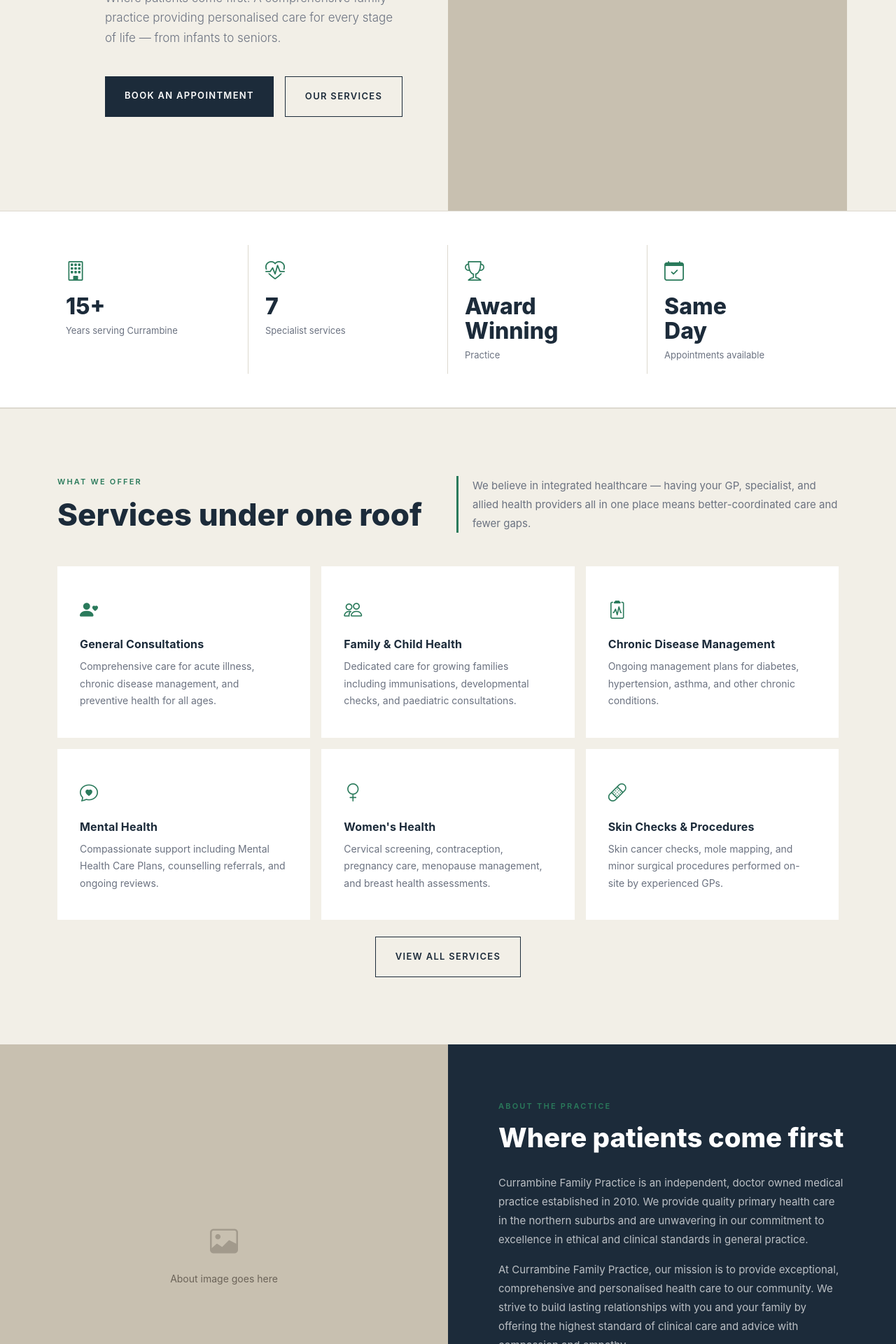
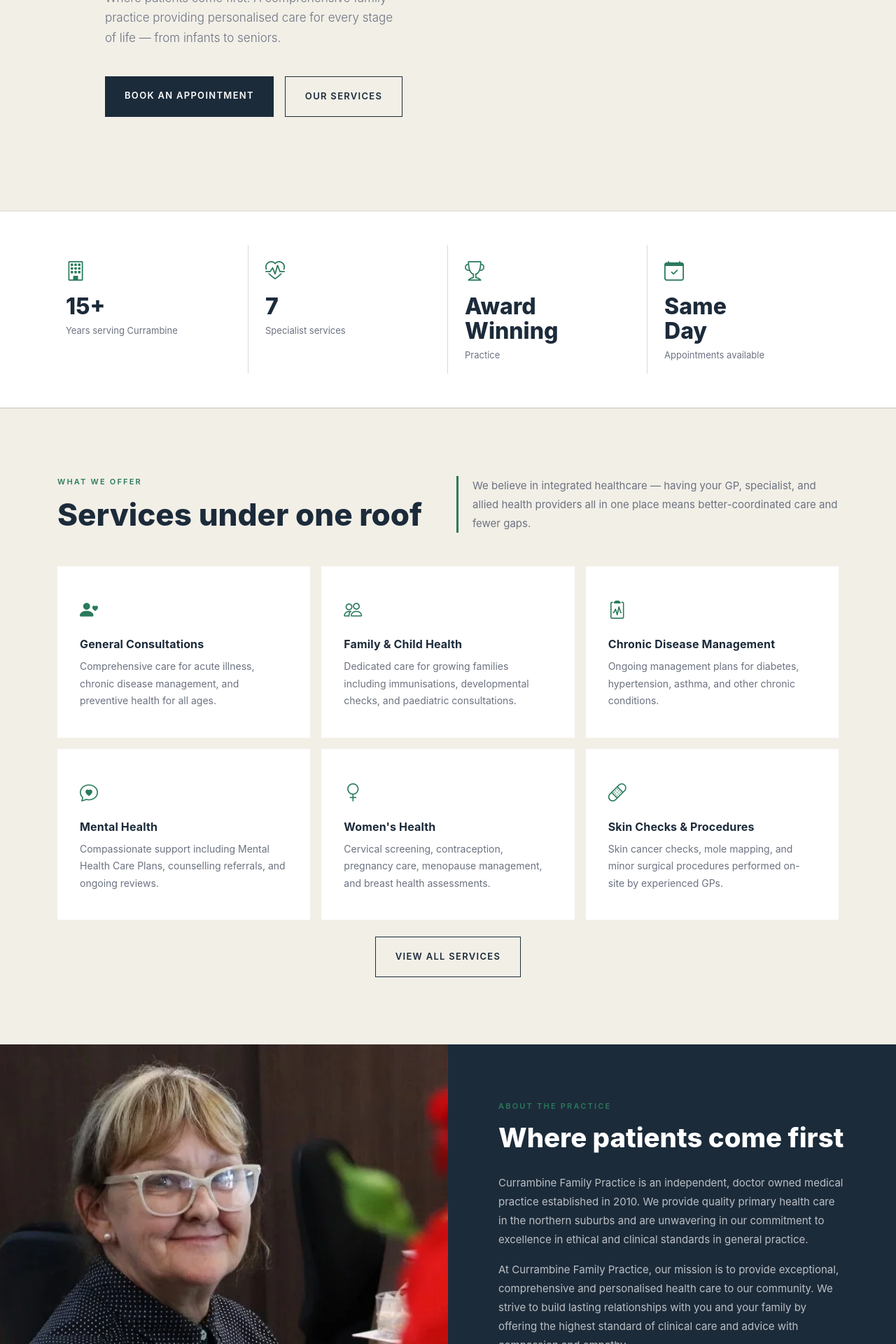
Before and after one commit to Luc45K0h75/Currambine-FP-Website, a Flask app: page / in a window 1280 px wide. Shown: the part 499-2419 px from the top of the page at 70% size. Run offline with Flask 3, Linux system fonts and the light colour scheme; some web fonts are replaced.

Commit message:
Added images to the website

```diff
--- a/app/templates/fellows.html
+++ b/app/templates/fellows.html
@@ -55,10 +55,7 @@
             </div>
 
             <div class="col-lg-6">
-                <div class="work-image-placeholder">
-                    <i class="bi bi-image"></i>
-                    <span>Practice image goes here</span>
-                </div>
+                <img src="{{ url_for('static', filename='images/fellows.webp') }}" alt="Fellowed GPs at Currambine Family Practice" class="work-page-img">
             </div>
 
         </div>
--- a/app/templates/index.html
+++ b/app/templates/index.html
@@ -23,12 +23,9 @@
 
                     <!-- Right: Image -->
                     <div class="col-lg-6 hero-image-col">
-                        <div class="hero-image-placeholder">
-                            <i class="bi bi-image"></i>
-                            <span>Hero image goes here</span>
-                        </div>
+
                         <!-- Once you have an image, replace the div above with: -->
-                        <!-- <img src="{{ url_for('static', filename='images/hero.jpg') }}" alt="Currambine Family Practice" class="hero-image"> -->
+                        <img src="{{ url_for('static', filename='images/hero.jpg') }}" alt="Currambine Family Practice" class="hero-image">
                     </div>
 
                 </div>
@@ -137,11 +134,8 @@
 
         <!-- Left: Image (full bleed) -->
         <div class="col-lg-6 about-image-col">
-            <!-- <img src="{{ url_for('static', filename='images/about.jpg') }}" alt="About Currambine Family Practice" class="about-image"> -->
-            <div class="about-image-placeholder">
-                <i class="bi bi-image"></i>
-                <span>About image goes here</span>
-            </div>
+            <img src="{{ url_for('static', filename='images/about.webp') }}" alt="About Currambine Family Practice" class="about-image">
+
         </div>
 
         <!-- Right: Text -->
```
Also changed, not shown: app/static/images/about.webp (added), app/static/images/fellows.webp (added), app/static/images/hero.webp (added).
